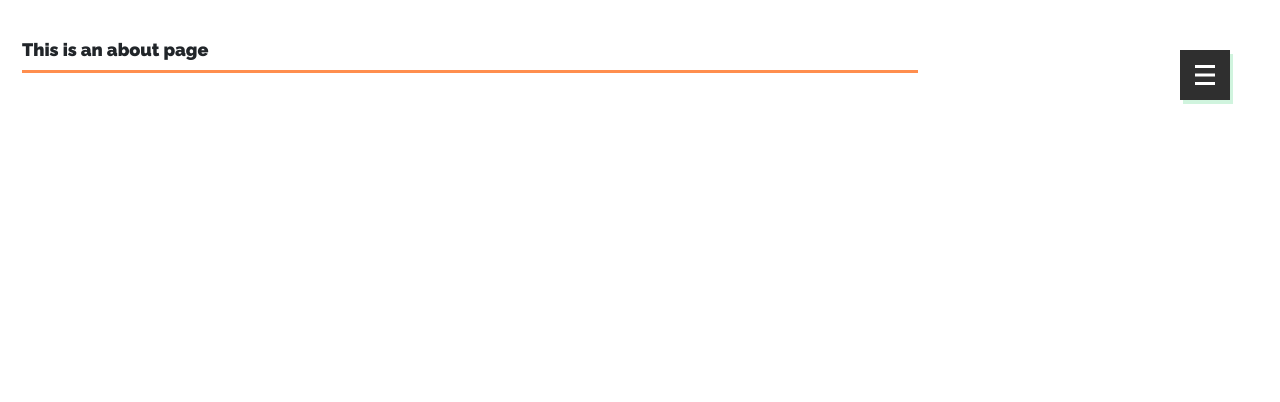
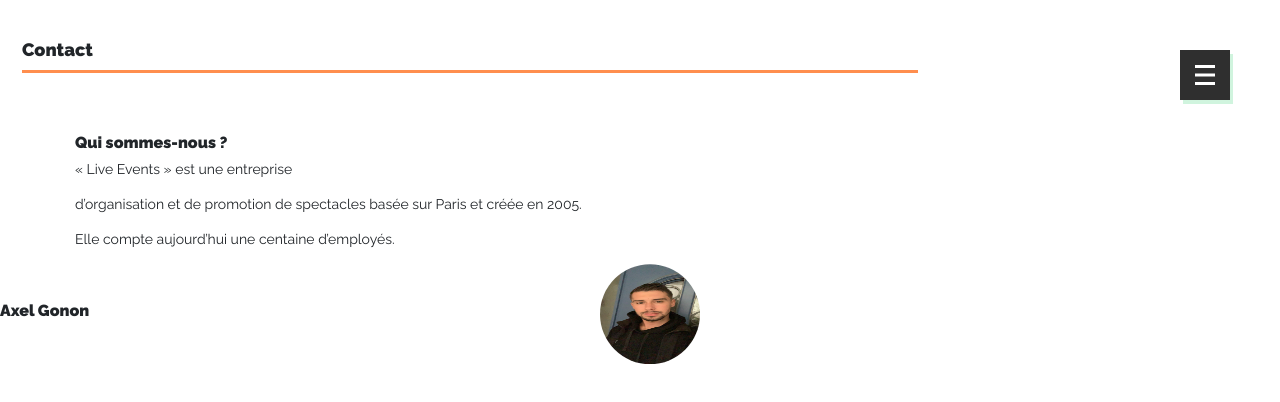
Before and after one commit to Niobey/tatie-odette, a Vue app: page /#/contact in a window 1280 px wide. Shown: the top 402 px of the page. Built offline with nearby package versions, Linux system fonts and the light colour scheme.

Commit message:
ajout page contact

```diff
--- a/src/views/Contact.vue
+++ b/src/views/Contact.vue
@@ -1,5 +1,39 @@
 <template>
   <div class="about">
-    <h1>This is an about page</h1>
+    <h1>Contact</h1>
+    <div class="text">
+      <h2>Qui sommes-nous ?</h2>
+      <p>« Live Events » est une entreprise
+      </p>
+      <p>d’organisation et de promotion de spectacles basée sur Paris et créée en 2005.</p>
+      <p>Elle compte aujourd’hui une centaine
+      d’employés.</p>
+    </div>
+    <div class="presentation">
+      <h2>Axel Gonon</h2>
+      <img class="image" src="../assets/img/axel.jpg" alt="axel"/>
+    </div>
   </div>
 </template>
+
+
+<style lang="scss">
+.image {
+  margin-left: 1px;
+   width:100px;
+   height: 100px;
+   clip-path:ellipse(50% 50%);
+}
+
+.presentation {
+  display: flex;
+  align-items: center;
+  justify-content: space-between;
+  max-width: 700px;
+}
+
+.text {
+  margin-left: 75px;
+  margin-top: 60px;
+}
+</style>
```
Also changed, not shown: src/assets/img/axel.jpg (added).
